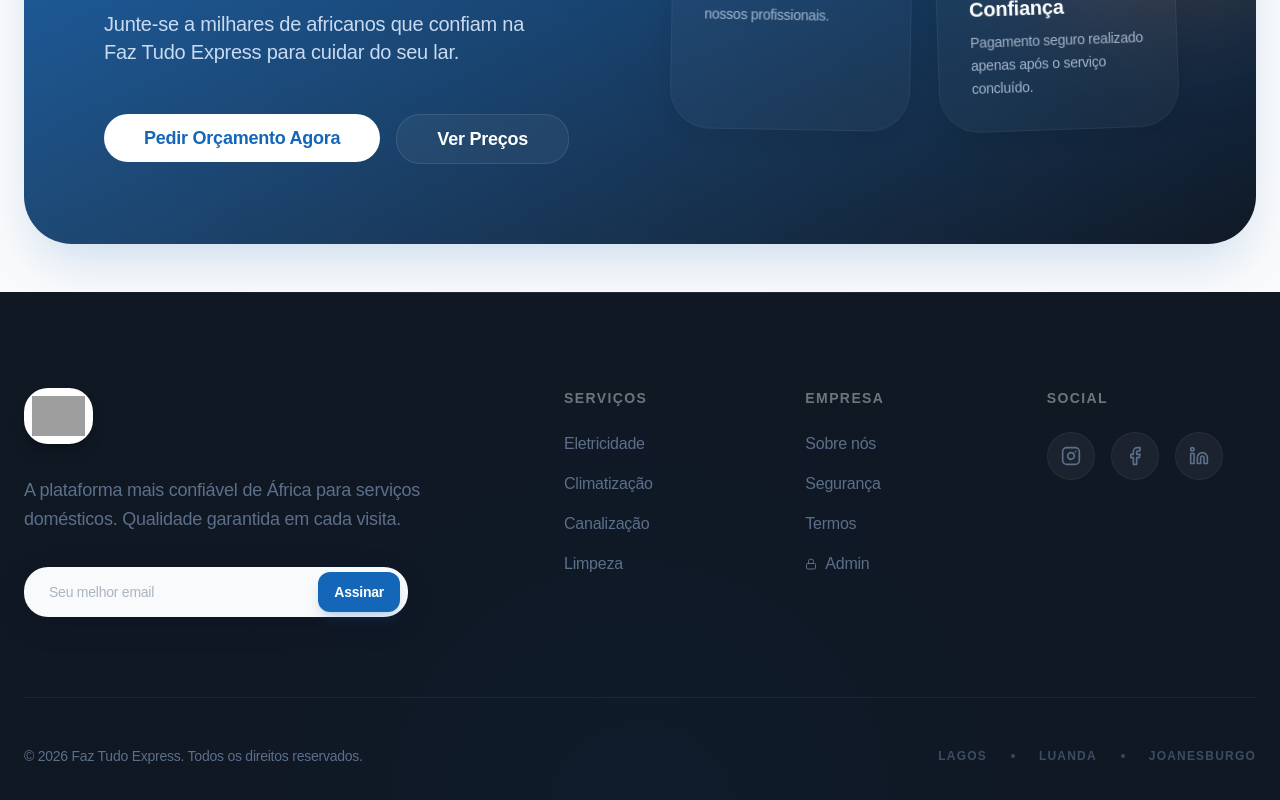
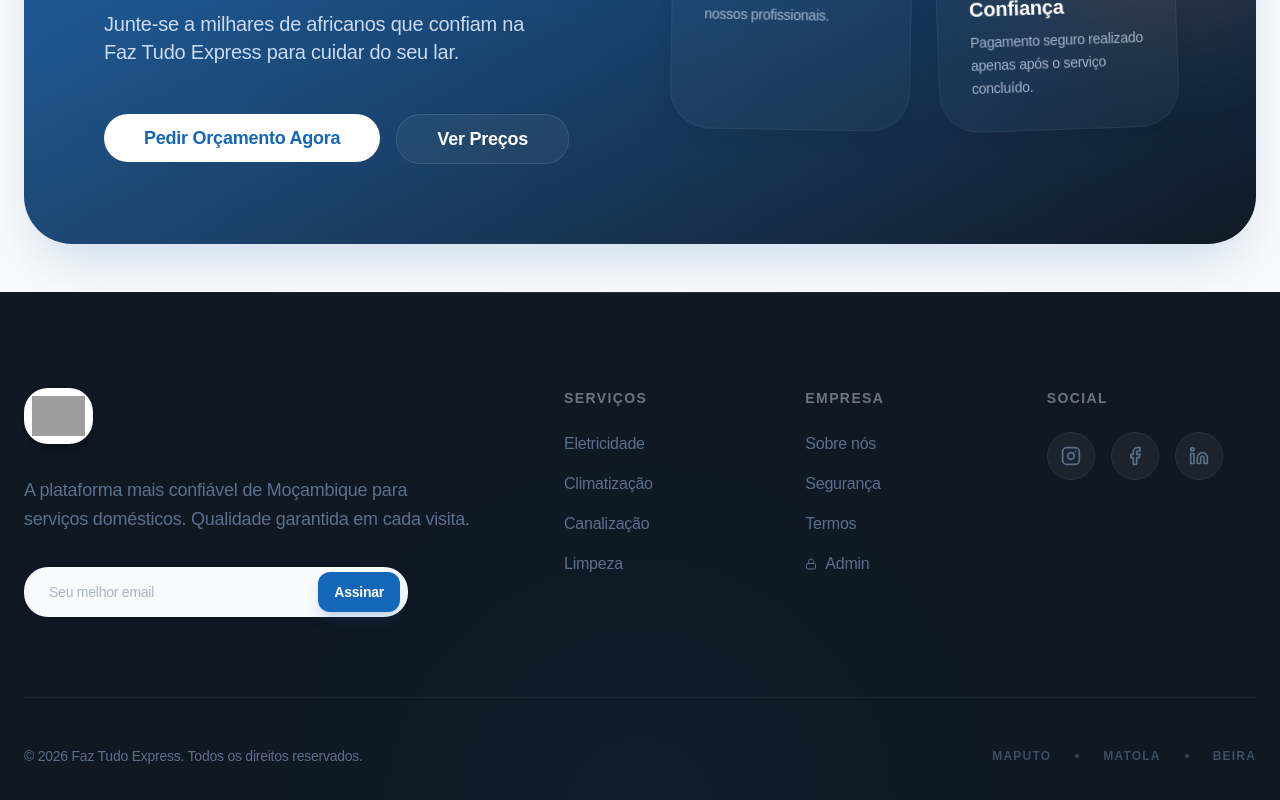
Before and after one commit to mnaiene/faz-tudo-moz-main, a React (Vite) app: page / in a window 1280 px wide. Shown: the part 7687-8487 px from the top of the page. Built offline with nearby package versions, Linux system fonts and the light colour scheme; grey boxes are pictures that could not be loaded; the HTML template or start-up script is replaced by a standard one.

Commit message:
Revert footer to original text (Mozambique/Maputo)

```diff
--- a/src/components/landing/Footer.tsx
+++ b/src/components/landing/Footer.tsx
@@ -46,7 +46,7 @@ const Footer = () => {
               </div>
             </div>
             <p className="text-muted-foreground text-lg mb-8 max-w-md leading-relaxed">
-              A plataforma mais confiável de África para serviços
+              A plataforma mais confiável de Moçambique para serviços
               domésticos. Qualidade garantida em cada visita.
             </p>
 
@@ -202,11 +202,11 @@ const Footer = () => {
             © 2026 Faz Tudo Express. Todos os direitos reservados.
           </p>
           <div className="flex items-center gap-6 text-muted-foreground/60 text-xs font-bold uppercase tracking-widest">
-            <span>Lagos</span>
+            <span>Maputo</span>
             <span className="w-1 h-1 bg-white/20 rounded-full" />
-            <span>Luanda</span>
+            <span>Matola</span>
             <span className="w-1 h-1 bg-white/20 rounded-full" />
-            <span>Joanesburgo</span>
+            <span>Beira</span>
           </div>
         </motion.div>
       </div>
```
